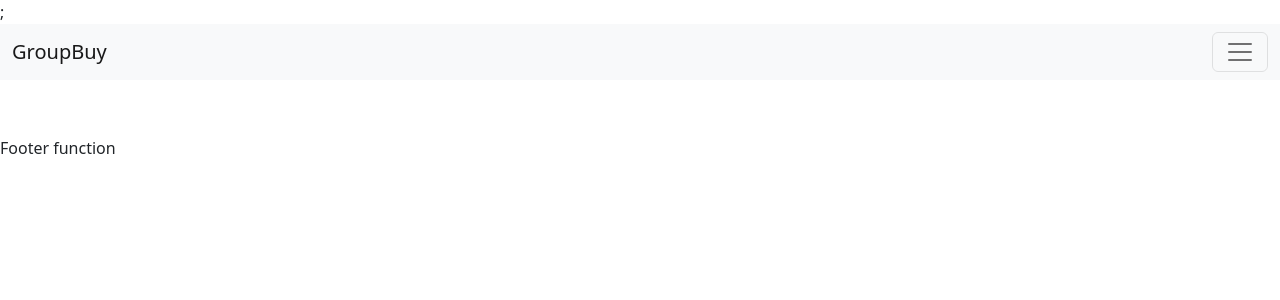
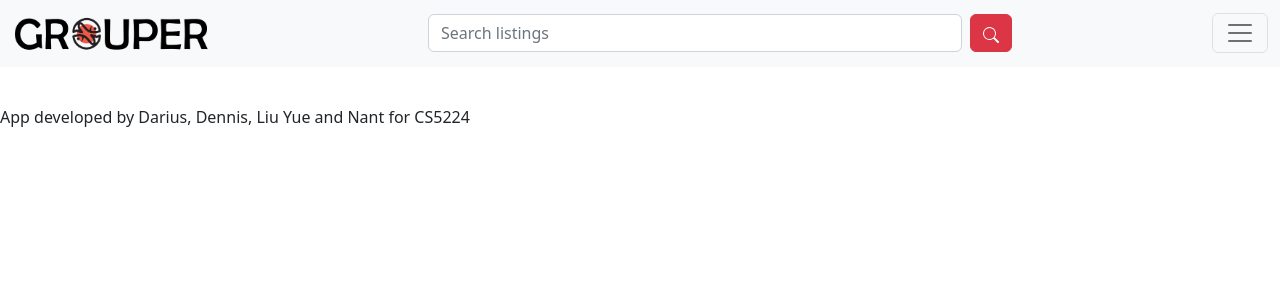
Before and after one commit to nantywanty/groupbuy-app, a React (Create React App) app: page /login in a window 1280 px wide. Shown: the top 300 px of the page. Built offline with nearby package versions, Linux system fonts and the light colour scheme.

Commit message:
improved navbar and added home component

```diff
--- a/package.json
+++ b/package.json
@@ -10,6 +10,7 @@
     "jwt-decode": "^3.1.2",
     "react": "^18.2.0",
     "react-bootstrap": "^2.7.2",
+    "react-bootstrap-icons": "^1.10.2",
     "react-dom": "^18.2.0",
     "react-router-dom": "^6.8.2",
     "react-scripts": "5.0.1",
--- a/public/index.html
+++ b/public/index.html
@@ -2,14 +2,19 @@
 <html lang="en">
   <head>
     <meta charset="utf-8" />
-    <!-- <link rel="icon" href="%PUBLIC_URL%/favicon.ico" /> -->
-    <title>GroupBuy App</title>
+    <link rel="icon" href="%PUBLIC_URL%/icon.png" />
+    <title>Grouper</title>
     <link
         rel="stylesheet"
         href="https://cdn.jsdelivr.net/npm/bootstrap@5.2.3/dist/css/bootstrap.min.css"
         integrity="sha384-rbsA2VBKQhggwzxH7pPCaAqO46MgnOM80zW1RWuH61DGLwZJEdK2Kadq2F9CUG65"
         crossorigin="anonymous"
     />
+    <style>
+        body {
+            padding-top: 65px;
+        }
+    </style>
   </head>
   <body>
     <div id="root"></div>
--- a/src/App.js
+++ b/src/App.js
@@ -14,13 +14,12 @@ import Order from "./components/Order.js";
 import Login from "./components/Login.js";
 
 export default function App() {
-    const [user, setUser] = useState(null);
+    const [user, setUser] = useState(null); // logged-in use
 
     return (
     <BrowserRouter>
         <div>
             <Header user={user} setUser = {setUser}/>
-
             <Routes>
                 <Route path="/" element = {<Home />} />
                 <Route path="/search" element = {<Search />} />
@@ -30,7 +29,6 @@ export default function App() {
                 <Route path="/order" element = {<Order />} />
                 <Route path="/login" element = {<Login />} />
             </Routes>
-
             <Footer />
         </div>
     </BrowserRouter>
--- a/src/components/Footer.js
+++ b/src/components/Footer.js
@@ -1,7 +1,7 @@
 export default function Footer() {
     return (
         <div>
-            <p>Footer function</p>
+            <p>App developed by Darius, Dennis, Liu Yue and Nant for CS5224</p>
         </div>
     );
 }
--- a/src/components/Header.js
+++ b/src/components/Header.js
@@ -1,22 +1,40 @@
+// Packages
 import { Button, Container, Form, Nav, Navbar, Offcanvas } from 'react-bootstrap';
 import { Link } from 'react-router-dom';
+import { Search } from 'react-bootstrap-icons';
+
+// Components
 import Login from "./Login.js";
 
 export default function Header(props) {
     return (
         <div>
-            {[false].map((expand) => (
-                <Navbar key={false} bg="light" expand={false} className="mb-3">
+            <Navbar bg="light" expand={false} fixed="top">
                 <Container fluid>
-                        <Navbar.Brand as={Link} to="/">GroupBuy</Navbar.Brand>
-                        <Navbar.Toggle aria-controls={`offcanvasNavbar-expand-${expand}`} />
+                    <Navbar.Brand as={Link} to="/">
+                        <img src="logo.png" width="200" alt="grouper-logo"/>
+                    </Navbar.Brand>
+                    <Form className="d-flex">
+                        <Form.Control
+                            type="search"
+                            placeholder="Search listings"
+                            className="me-2"
+                            aria-label="Search"
+                            htmlSize={50}
+                        />
+                        <Button variant="danger">
+                            <Nav.Link as={Link} to="/search"><Search /></Nav.Link>
+                        </Button>
+                    </Form>
+                    <Navbar.Toggle aria-controls={`offcanvasNavbar-expand-false`} />
                     <Navbar.Offcanvas
-                            id={`offcanvasNavbar-expand-${expand}`}
-                            aria-labelledby={`offcanvasNavbarLabel-expand-${expand}`}
+                        id={`offcanvasNavbar-expand-false`}
+                        aria-labelledby={`offcanvasNavbarLabel-expand-false`}
+                        scroll={true}
                         placement="end"
                     >
                         <Offcanvas.Header closeButton>
-                                <Offcanvas.Title id={`offcanvasNavbarLabel-expand-${expand}`}>
+                            <Offcanvas.Title id={`offcanvasNavbarLabel-expand-false`}>
 
                                 <Login user={props.user} setUser={props.setUser}/>
 
@@ -29,22 +47,11 @@ export default function Header(props) {
                                 <Nav.Link as={Link} to="/myorders">My Orders</Nav.Link>
                                 <Nav.Link as={Link} to="/order">Order</Nav.Link>
                             </Nav>
-                                <Form className="d-flex">
-                                    <Form.Control
-                                        type="search"
-                                        placeholder="Search"
-                                        className="me-2"
-                                        aria-label="Search"
-                                    />
-                                    <Button variant="outline-success">
-                                        <Nav.Link as={Link} to="/search">Search Listings</Nav.Link>
-                                    </Button>
-                                </Form>
+
                         </Offcanvas.Body>
                     </Navbar.Offcanvas>
                 </Container>
             </Navbar>
-            ))}
         </div>
     );
 }
--- a/src/components/Home.js
+++ b/src/components/Home.js
@@ -1,7 +1,19 @@
+import { Container } from 'react-bootstrap';
+
 export default function Home() {
     return (
-        <div>
-            <p>Home function</p>
-        </div>
+        <Container fluid style={{
+            backgroundImage: `url(https://www.jll.com.sg/images/apac/supermarkets-and-retail-food-stores-social-1200x628.jpg)`,
+            backgroundRepeat: 'no-repeat',
+            backgroundSize: 'cover',
+            height: 700,
+            display: 'flex',
+            alignItems: 'center',
+            justifyContent: 'center',
+            flexDirection: 'column'
+        }}>
+            <h1 className="display-1 text-light">Welcome to Grouper!</h1>
+            <h2 className="text-light">Sign in to coordinate or join a group purchase!</h2>
+        </Container>
     );
 }
--- a/src/index.js
+++ b/src/index.js
@@ -6,7 +6,7 @@ import { GoogleOAuthProvider } from '@react-oauth/google';
 const root = ReactDOM.createRoot(document.getElementById('root'));
 root.render(
   <React.StrictMode>
-    <GoogleOAuthProvider clientId="114723797368-f8jgu5mcdjrrqg7gja4gm3h193huhkoc.apps.googleusercontent.com">;
+    <GoogleOAuthProvider clientId="114723797368-f8jgu5mcdjrrqg7gja4gm3h193huhkoc.apps.googleusercontent.com">
         <App />
     </GoogleOAuthProvider>
   </React.StrictMode>
```
Also changed, not shown: 1 other file (tests, documents, lock files or other folders). Lines whose indentation alone changed are shown as unchanged.
